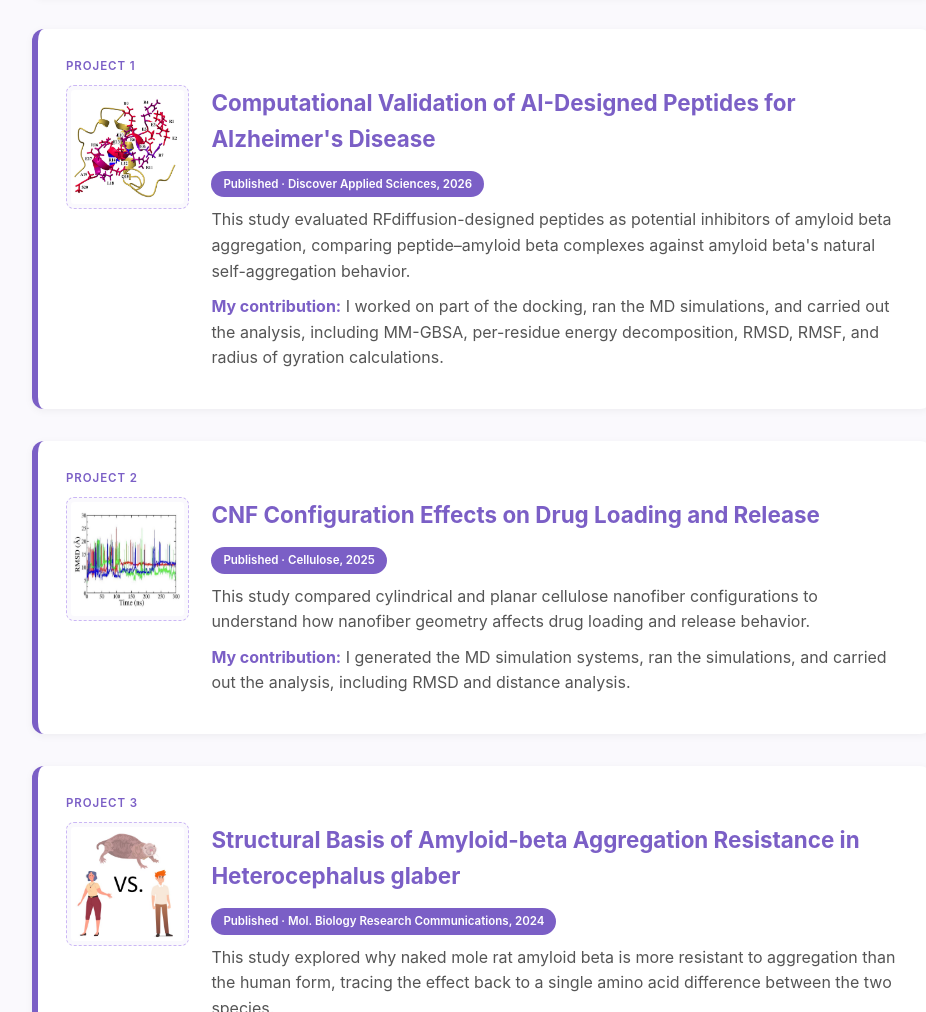
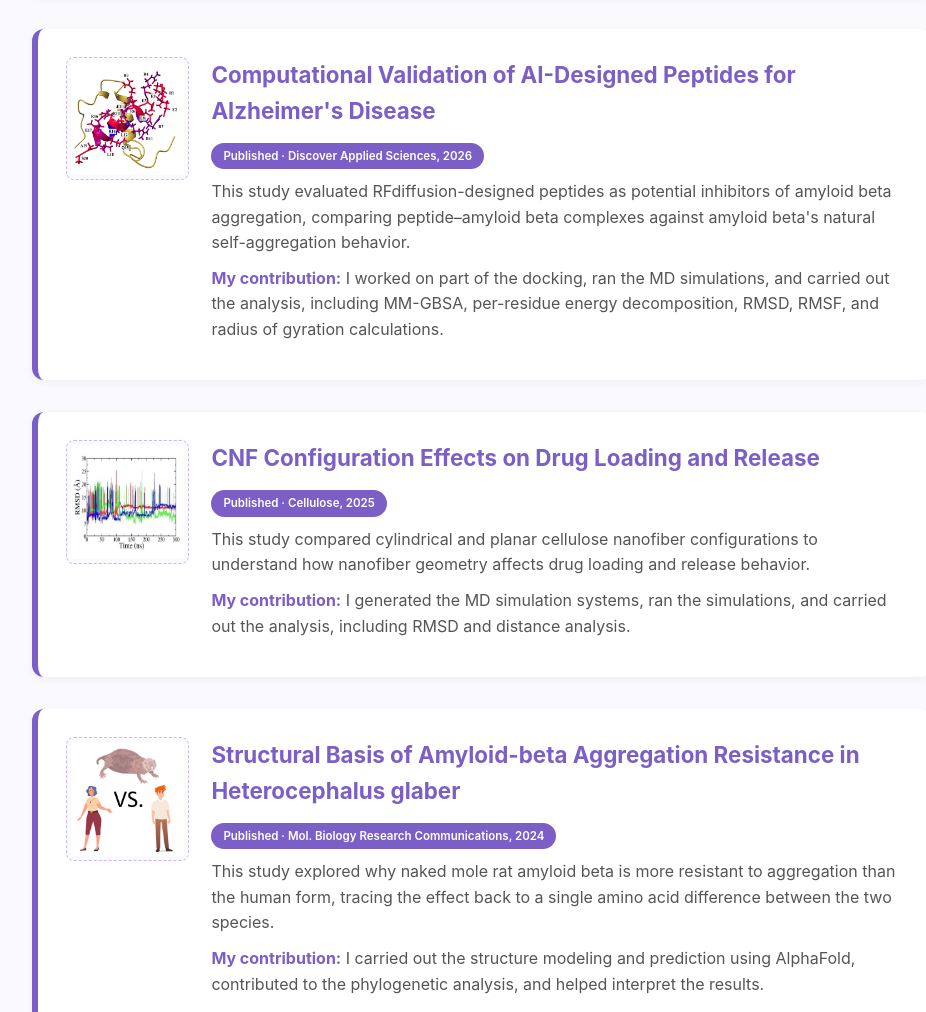
Before and after one commit to aylaesmaeilzadeh/aylaesmaeilzadeh.github.io, a plain HTML site: page projects.html in a window 1280 px wide. Shown: the part 667-1679 px from the top of the page, without its empty margins (158-1084 px from the left). Drawn offline with Linux system fonts and the light colour scheme.

Commit message:
Update projects.html

```diff
--- a/projects.html
+++ b/projects.html
@@ -64,8 +64,6 @@
   <!-- Project 1 -->
   <div class="project-card">
 
-    <span class="project-label">Project 1</span>
-
     <div class="project-body">
 
       <img src="images/project1.jpg"
@@ -106,8 +104,6 @@
   <!-- Project 2 -->
   <div class="project-card">
 
-    <span class="project-label">Project 2</span>
-
     <div class="project-body">
 
       <img src="images/project2.jpg"
@@ -145,8 +141,6 @@
 
   <!-- Project 3 -->
   <div class="project-card">
-
-    <span class="project-label">Project 3</span>
 
     <div class="project-body">
 
```
